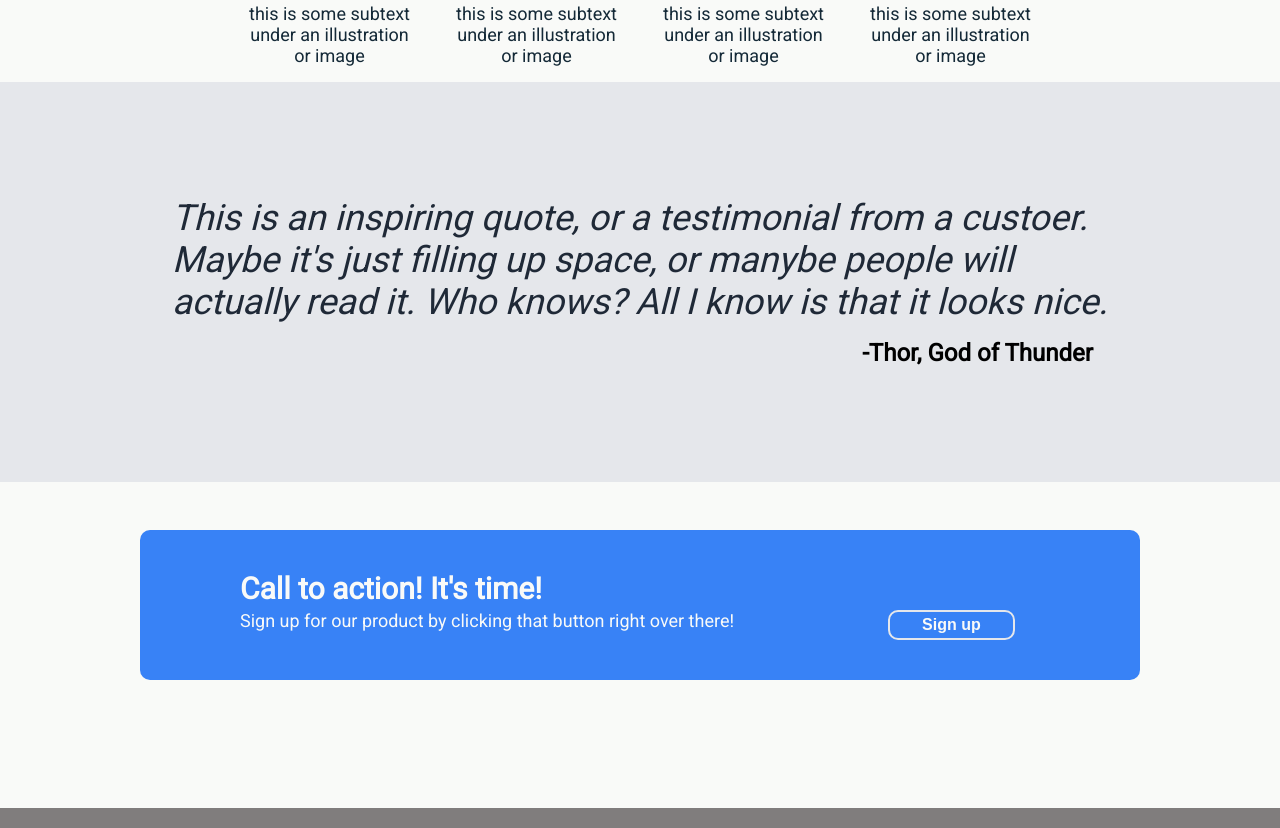
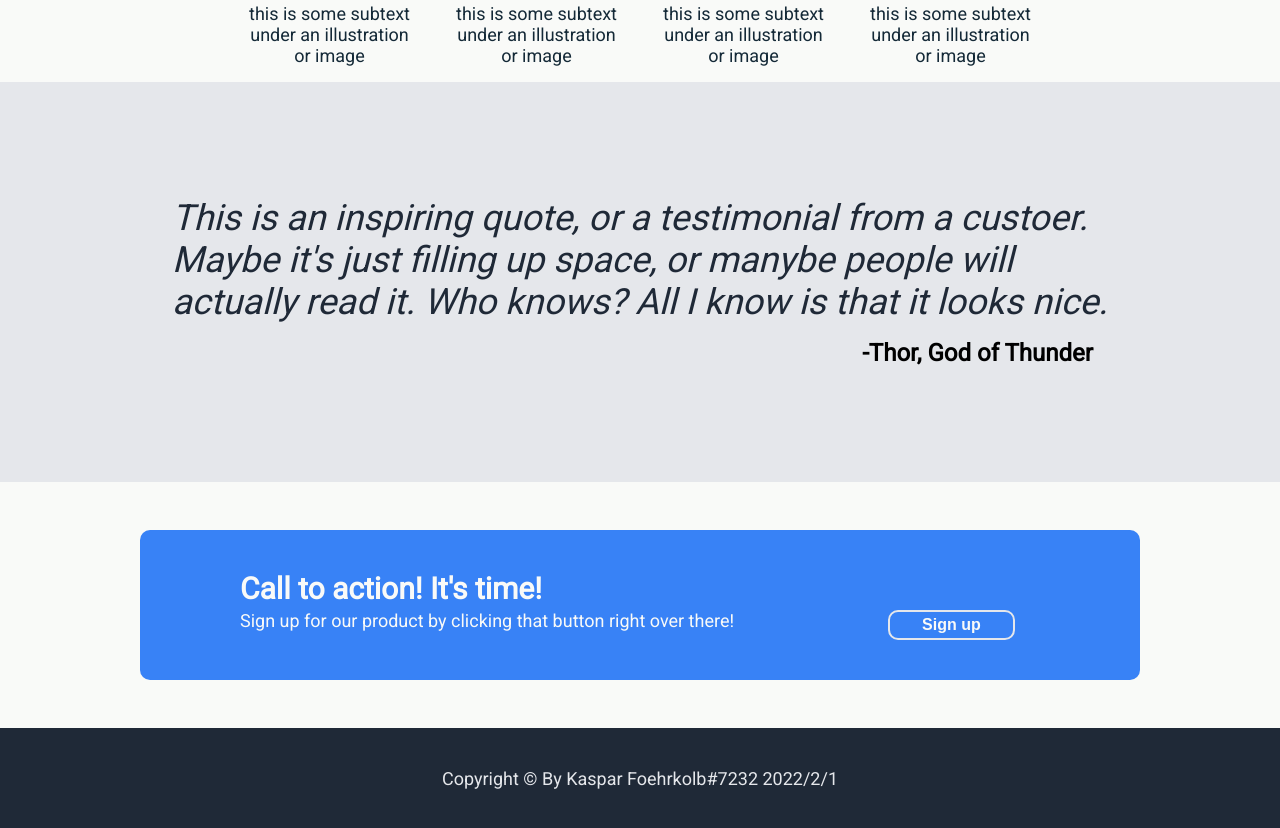
Before and after one commit to aScHEABL/Landing-page-template-without-CSS, a plain HTML site: page index.html in a window 1280 px wide. Shown: the part 822-1650 px from the top of the page. Drawn offline with Linux system fonts and the light colour scheme.

Commit message:
feat: add footer

```diff
--- a/index.html
+++ b/index.html
@@ -63,6 +63,9 @@
                     <button class="sign-up-button" id="blue-sign-up-button-2">Sign up</button>
                 </div>
             </div>
+            <footer>
+                <p class="footer-text">Copyright © By Kaspar Foehrkolb#7232 2022/2/1</p>
+            </footer>
         </section>
     </main>
 </body>
--- a/style.css
+++ b/style.css
@@ -233,7 +233,7 @@ a{
     align-content: center;
     justify-content: center;
     margin-top: 32px;
-    margin-bottom: 128px;
+    margin-bottom: 32px;
 }
 
 
@@ -272,3 +272,21 @@ a{
     padding: 4px 32px 4px 32px;
     margin-left: 150px;
 }
+
+
+footer{
+    order: 6;
+    flex-basis: 100%;
+    height: 100px;
+    display: flex;
+    background-color: #1f2937;
+    justify-content: center;
+}
+
+
+.footer-text{
+    text-align: center;
+    align-self: center;
+    color: #E5E7EB;
+    font-size: 18px;
+}
```
